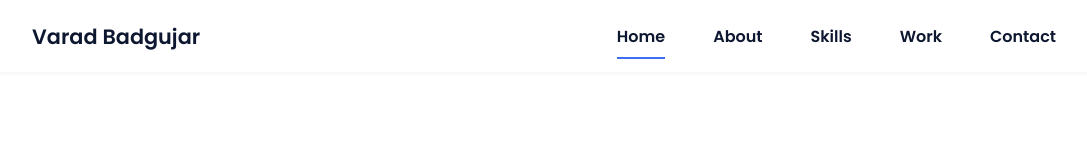
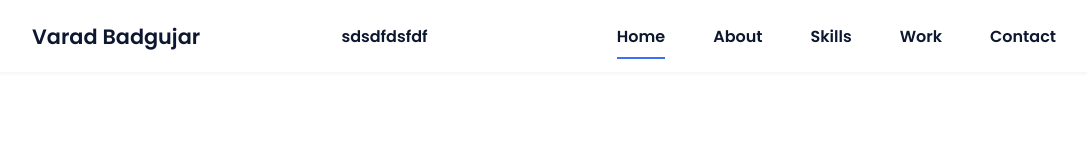
Before and after one commit to Varad80076/ProdigyInfotech-Task4, a plain HTML site: page index.html in a window 1280 px wide. Shown: the top 160 px of the page, without its empty margins (96-1183 px from the left). Drawn offline with nearby package versions, Linux system fonts and the light colour scheme.

Commit message:
push new

```diff
--- a/index.html
+++ b/index.html
@@ -18,7 +18,7 @@
                 <div>
                     <a href="#" class="nav__logo">Varad Badgujar</a>
                 </div>
-
+sdsdfdsfdf
                 <div class="nav__menu" id="nav-menu">
                     <ul class="nav__list">
                         <li class="nav__item"><a href="#home" class="nav__link active-link">Home</a></li>
```
